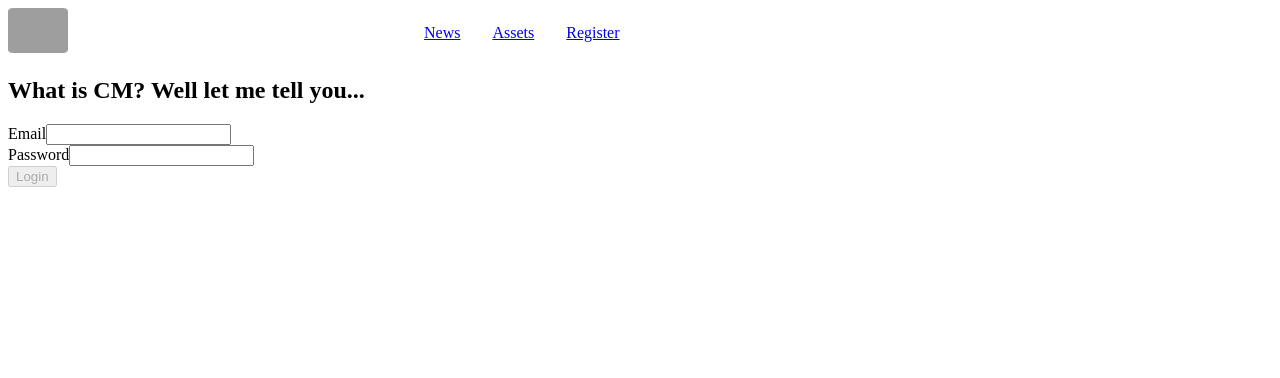
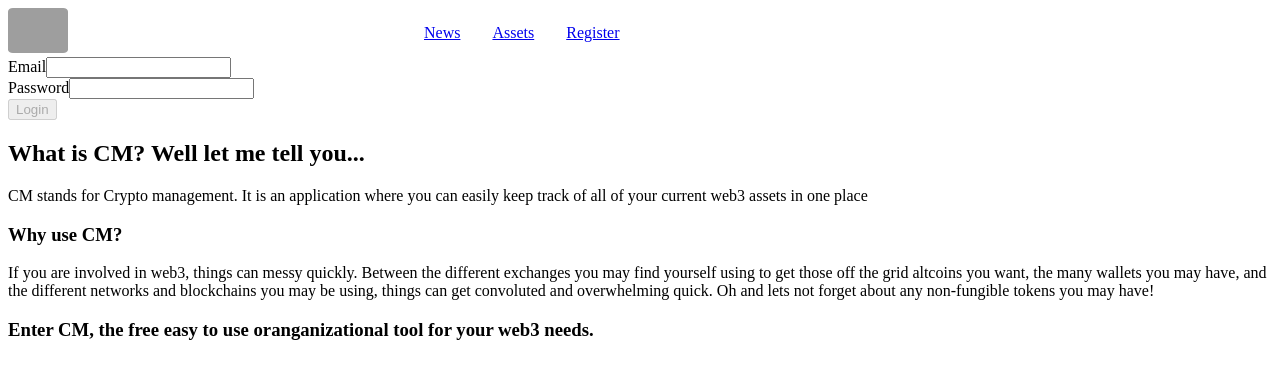
Before and after one commit to cbenks/CAM, a React (Create React App) app in the folder client/: page / in a window 1280 px wide. Shown: the top 378 px of the page. Built offline with nearby package versions, Linux system fonts and the light colour scheme; grey boxes are pictures that could not be loaded.

Commit message:
updated the home page and 'about' CM area

```diff
--- a/client/src/App.js
+++ b/client/src/App.js
@@ -36,17 +36,15 @@ function App() {
     toggleAuthenticated(true)
   }
 
-  useEffect((user, authenticated) => {
+  useEffect((authenticated, user) => {
     const token = localStorage.getItem('token')
     if (token) {
       checkToken()
     }
     const getUsername = async () => {
-      if (user && authenticated) {
-        const singleUser = await Client.get(`/user/${user.id}`)
-        localStorage.setItem('username', singleUser.data.username)
-        const getSavedUsername = localStorage.getItem('username')
-        setUsername(getSavedUsername)
+      if (authenticated) {
+        let res = await Client.get(`/user/${user.id}`)
+        setUsername(res.data.username)
       }
     }
     getUsername()
@@ -69,6 +67,7 @@ function App() {
                 user={user}
                 toggleAuthenticated={toggleAuthenticated}
                 setUser={setUser}
+                username={username}
               />
             }
           />
--- a/client/src/components/Crypto.jsx
+++ b/client/src/components/Crypto.jsx
@@ -1,7 +1,9 @@
 import Client from '../authentication/auth'
 import { useState } from 'react'
+import { useNavigate } from 'react-router-dom'
 
 const Crypto = ({ crypto, authenticated, user }) => {
+  let navigate = useNavigate()
   const [edit, toggleEdit] = useState(false)
   const [update, setUpdate] =useState({
     amount: 0
@@ -19,6 +21,7 @@ const Crypto = ({ crypto, authenticated, user }) => {
       amount: update.amount,
       name: crypto.name
     })
+    navigate('/')
   }
 
 
@@ -30,7 +33,8 @@ const Crypto = ({ crypto, authenticated, user }) => {
           <div>
             <form onSubmit={handleSubmit} >
               <label htmlFor="amount">Amount</label>
-              <input onChange={handleChange} name="amount" id="amount" type="number" value={crypto.amount} required/>
+              <input onChange={handleChange} name="amount" id="amount" type="number" value={update.amount} required/>
+              <button>update</button>
             </form>
           </div>
         ) : (null)}
--- a/client/src/components/Nav.jsx
+++ b/client/src/components/Nav.jsx
@@ -1,10 +1,9 @@
 import {Link} from 'react-router-dom'
 
-const Nav = ({ authenticated, handleLogout, username }) => {
+const Nav = ({ authenticated, handleLogout }) => {
 
   let authenticatedOptions = (
     <nav className='nav'>
-      <h3>Welcome {username}</h3>
       <Link to="/assets">Assets</Link>
       <Link to="/news">News</Link>
       <button onClick={handleLogout} >Log Out</button>
--- a/client/src/pages/Home.js
+++ b/client/src/pages/Home.js
@@ -1,9 +1,9 @@
 import Login from '../components/Login'
 
-const Home = ({ authenticated, toggleAuthenticated, setUser }) => {
+const Home = ({ authenticated, toggleAuthenticated, setUser, username }) => {
   const authenticatedOptions = (
     <div>
-      <h2>You have been authenticated</h2>
+      <h2>Welcome {username}</h2>
     </div>
   )
 
@@ -15,8 +15,29 @@ const Home = ({ authenticated, toggleAuthenticated, setUser }) => {
 
   return (
     <div>
-      <h2>What is CM? Well let me tell you...</h2>
       {authenticated ? authenticatedOptions : publicOptions}
+      <section>
+        <h2>What is CM? Well let me tell you...</h2>
+        <p>
+          CM stands for Crypto management. It is an application where you can
+          easily keep track of all of your current web3 assets in one place
+        </p>
+      </section>
+      <section>
+        <h3>Why use CM?</h3>
+        <p>
+          If you are involved in web3, things can messy quickly. Between the
+          different exchanges you may find yourself using to get those off the
+          grid altcoins you want, the many wallets you may have, and the
+          different networks and blockchains you may be using, things can get
+          convoluted and overwhelming quick. Oh and lets not forget about any
+          non-fungible tokens you may have!
+        </p>
+        <h3>
+          Enter CM, the free easy to use oranganizational tool for your web3
+          needs.
+        </h3>
+      </section>
     </div>
   )
 }
--- a/client/src/pages/News.js
+++ b/client/src/pages/News.js
@@ -1,7 +1,11 @@
 import { Link } from 'react-router-dom'
 
 const News = ({ authenticated }) => {
-  let authenticatedOptions = <div></div>
+  let authenticatedOptions = (
+    <div>
+      <h3>This feature is currently in developmen, stay tuned!</h3>
+    </div>
+  )
 
   let publicOptions = (
     <div>
```
